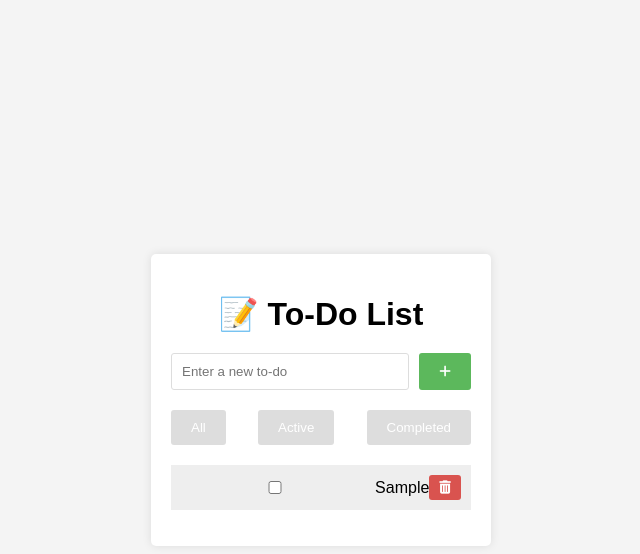
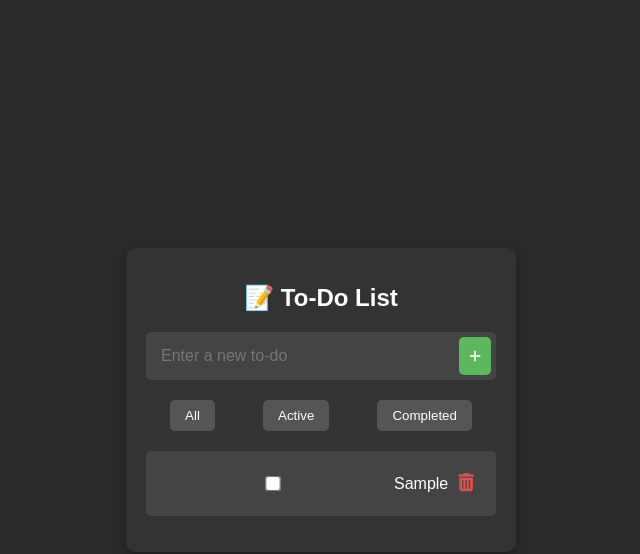
Before and after one commit to abhetu/todo-app, a plain HTML site: page index.html in a window 1280 px wide. Both pictures are taken after typing "Sample" into the empty fields and a click on the button 764 px from the left and 402 px from the top of the page. Shown: the whole page, without its empty margins (319-959 px from the left). Drawn offline with Linux system fonts and the light colour scheme.

Commit message:
Updated styles.css

```diff
--- a/styles.css
+++ b/styles.css
@@ -1,6 +1,8 @@
+/* General Styles */
 body {
-    font-family: Arial, sans-serif;
-    background-color: #f4f4f4;
+    font-family: 'Poppins', sans-serif;
+    background-color: #2a2a2a;
+    color: white;
     display: flex;
     justify-content: center;
     align-items: center;
@@ -9,95 +11,114 @@ body {
 }
 
 .container {
-    background-color: #fff;
+    background-color: #333;
     padding: 20px;
-    border-radius: 5px;
-    box-shadow: 0 0 10px rgba(0, 0, 0, 0.1);
-    width: 300px;
+    border-radius: 10px;
+    box-shadow: 0 4px 10px rgba(0, 0, 0, 0.3);
+    width: 350px;
     text-align: center;
 }
 
 h1 {
     margin-bottom: 20px;
+    font-size: 24px;
 }
 
+/* Form */
 form {
     display: flex;
     justify-content: space-between;
     margin-bottom: 20px;
+    background-color: #444;
+    border-radius: 5px;
+    padding: 5px;
 }
 
 input {
     flex: 1;
     padding: 10px;
-    border: 1px solid #ddd;
-    border-radius: 3px;
-    margin-right: 10px;
+    border: none;
+    background: transparent;
+    color: white;
+    font-size: 16px;
+    outline: none;
 }
 
 button {
-    padding: 10px 20px;
+    padding: 10px;
     border: none;
     background-color: #5cb85c;
     color: white;
-    border-radius: 3px;
     cursor: pointer;
+    border-radius: 5px;
+    transition: 0.3s;
 }
 
 button:hover {
     background-color: #4cae4c;
 }
 
+/* Filters */
 .filters {
     display: flex;
-    justify-content: space-between;
+    justify-content: space-around;
     margin-bottom: 20px;
 }
 
 .filters button {
-    padding: 10px 20px;
+    padding: 8px 15px;
     border: none;
-    background-color: #ddd;
+    background-color: #555;
+    color: white;
+    border-radius: 5px;
     cursor: pointer;
-    border-radius: 3px;
+    transition: 0.3s;
+}
+
+.filters button.active {
+    background-color: #5cb85c;
 }
 
 .filters button:hover {
-    background-color: #ccc;
+    background-color: #6fbf6f;
 }
 
+/* To-Do List */
 ul {
     list-style: none;
     padding: 0;
 }
 
 li {
-    background-color: #eee;
-    padding: 10px;
-    border-bottom: 1px solid #ddd;
+    background-color: #444;
+    padding: 12px;
+    margin-bottom: 10px;
+    border-radius: 5px;
     display: flex;
+    align-items: center;
     justify-content: space-between;
-    align-items: center;
+    transition: 0.3s;
 }
 
-li.completed {
+li.completed span {
     text-decoration: line-through;
     color: #888;
 }
 
-li:last-child {
-    border-bottom: none;
+input[type="checkbox"] {
+    margin-right: 10px;
+    transform: scale(1.2);
 }
 
+/* Delete Button */
 .delete-btn {
-    background-color: #d9534f;
-    color: white;
+    background-color: transparent;
     border: none;
-    padding: 5px 10px;
+    color: #d9534f;
     cursor: pointer;
-    border-radius: 3px;
+    font-size: 18px;
 }
 
 .delete-btn:hover {
-    background-color: #c9302c;
+    color: #c9302c;
 }
```
